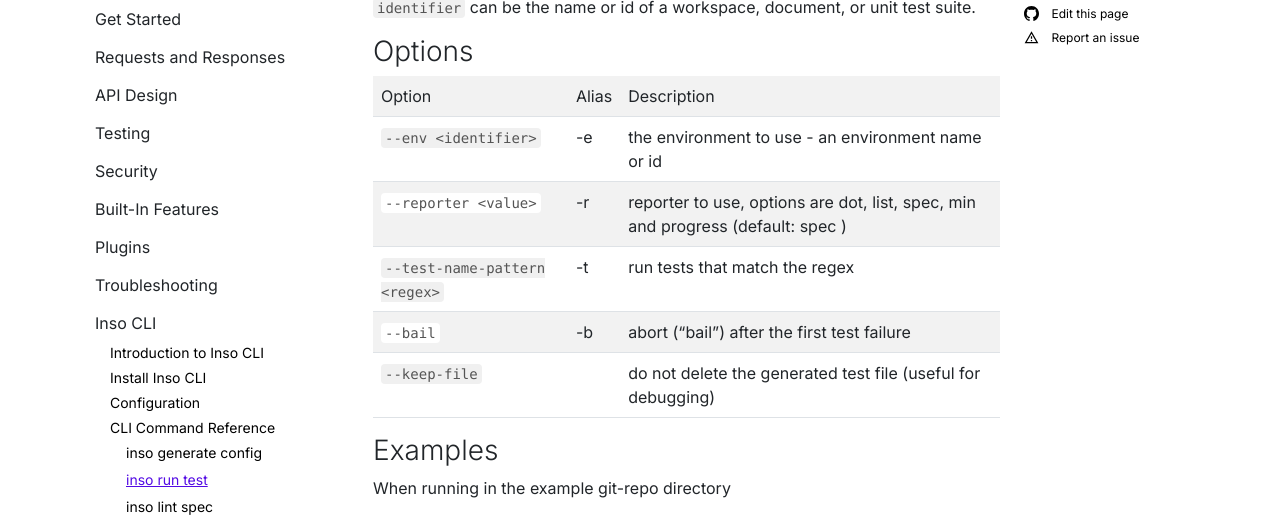
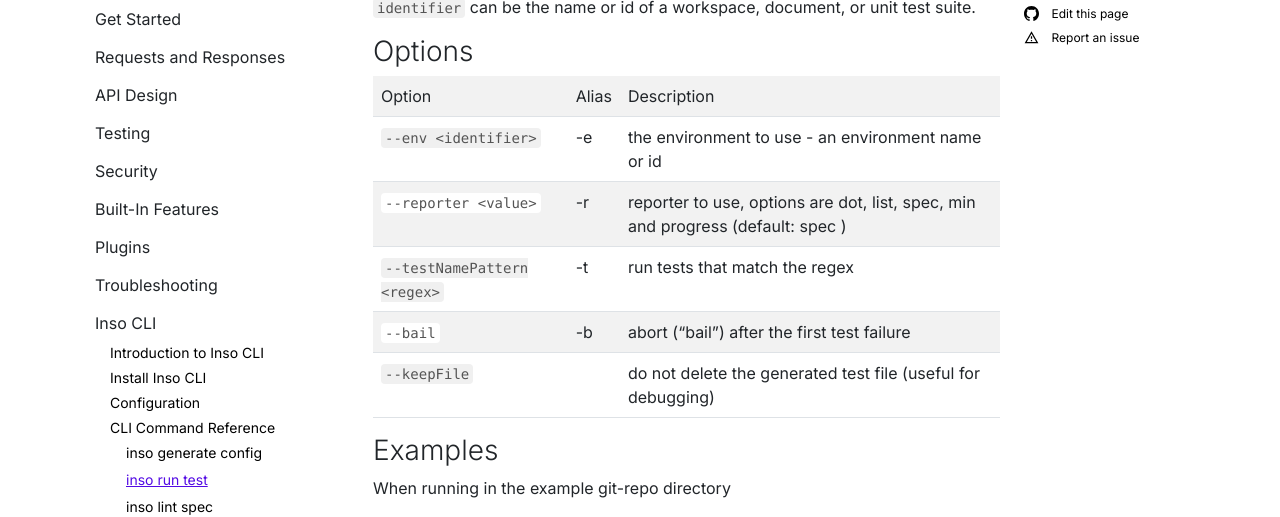
Before and after one commit to Kong/insomnia-docs, a Jekyll site: the page built from docs/inso-cli/cli-command-reference/inso-run-test.md, in a window 1280 px wide and 900 px high, scrolled down 447 px. Shown: the top 517 px of the window. Built offline with Jekyll 4.4.1, drawn with Linux system fonts in a browser that asks for light colours; comment, search, counter and statistics services are not loaded.

Commit message:
[DOCU-1918] minor fix --keep-file to --keepFile (#37)
* minor fix --keep-file to --keepFile

* Update docs/inso-cli/cli-command-reference/inso-run-test.md

Co-authored-by: Opender Singh <opender.singh@konghq.com>

Co-authored-by: Opender Singh <opender.singh@konghq.com>

```diff
--- a/docs/inso-cli/cli-command-reference/inso-run-test.md
+++ b/docs/inso-cli/cli-command-reference/inso-run-test.md
@@ -21,9 +21,9 @@
 Option |  Alias |  Description
 `--env <identifier>`| -e | the environment to use - an environment name or id
 `--reporter <value>` |	-r	| reporter to use, options are dot, list, spec, min and progress (default: spec )
-`--test-name-pattern <regex>` | -t | run tests that match the regex
+`--testNamePattern <regex>` | -t | run tests that match the regex
 `--bail` | -b | abort ("bail") after the first test failure
-`--keep-file` | | do not delete the generated test file (useful for debugging)
+`--keepFile` | | do not delete the generated test file (useful for debugging)
 
 ### Examples
 
```
